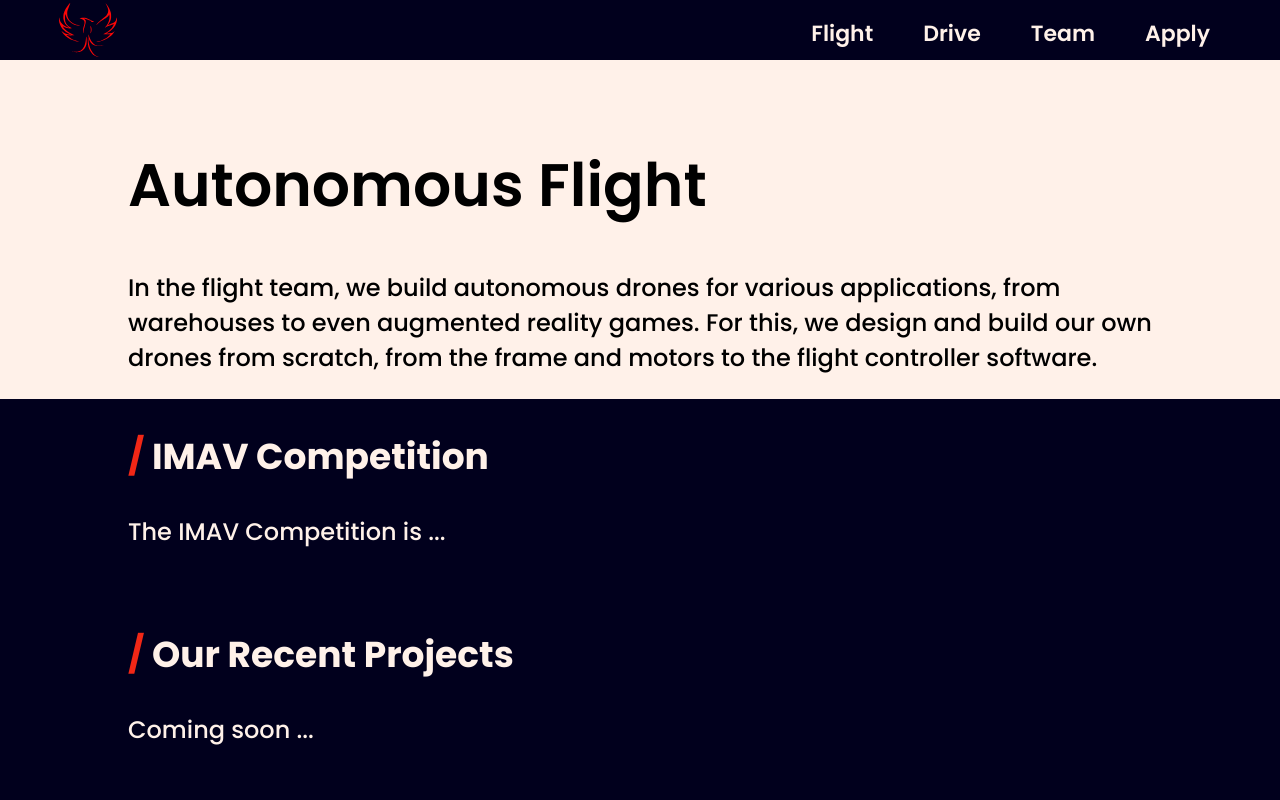
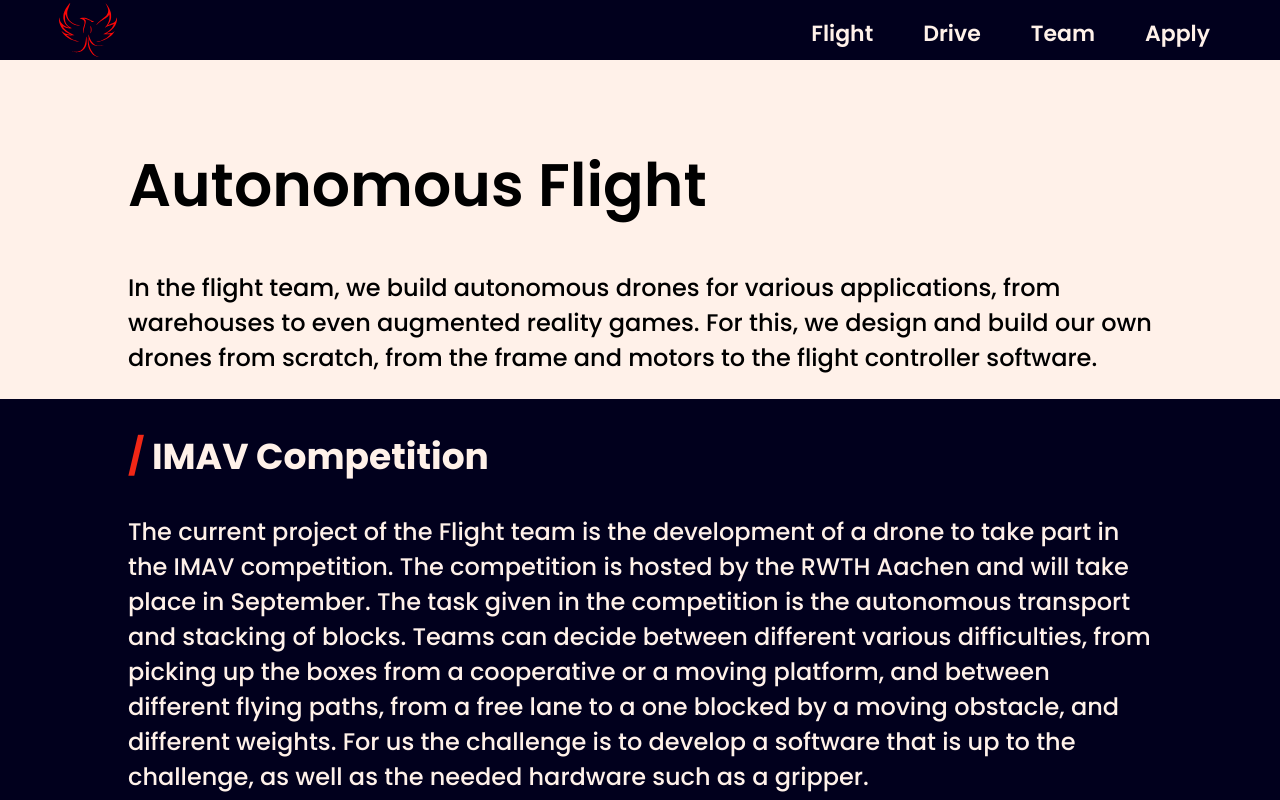
Before and after one commit to tum-phoenix/phoenix-website, a React (Create React App) app: page /flight in a window 1280 px wide. Shown: the top 800 px of the page. Built offline with nearby package versions, Linux system fonts and the light colour scheme.

Commit message:
add content to Flight page

```diff
--- a/src/pages/flight/Flight.jsx
+++ b/src/pages/flight/Flight.jsx
@@ -14,7 +14,15 @@ export default function Flight() {
       <BG>
         <h2>IMAV Competition</h2>
         <p>
-          The IMAV Competition is ...
+          The current project of the Flight team is the development of a drone to take part in the
+          IMAV competition. The competition is hosted by the RWTH Aachen and will take place in
+          September.
+          The task given in the competition is the autonomous transport and stacking of blocks.
+          Teams can decide between different various difficulties, from picking up the boxes from a
+          cooperative or a moving platform, and between different flying paths, from a free lane to
+          a one blocked by a moving obstacle, and different weights.
+          For us the challenge is to develop a software that is up to the challenge, as well as the
+          needed hardware such as a gripper.
         </p>
       </BG>
       <BG>
```
